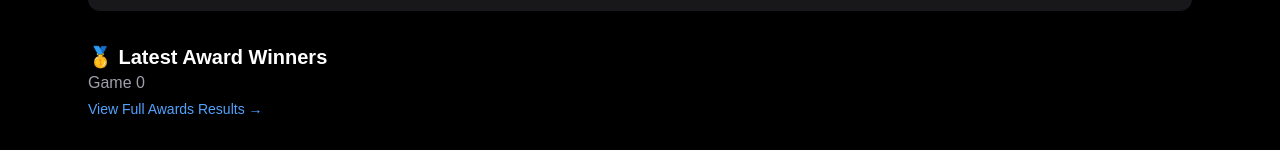
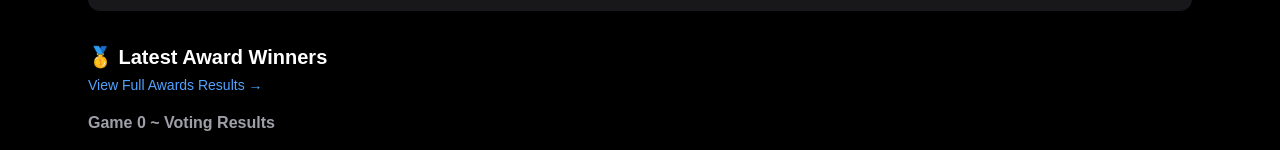
Before and after one commit to 1weihertfamily-droid/jcu-soccer-fantasy, a Next.js app: page / in a window 1280 px wide. Shown: the part 600-750 px from the top of the page. Built offline with nearby package versions, Linux system fonts and the light colour scheme; no server answers; the database is empty.

Commit message:
Changed Award Game

```diff
--- a/app/page.tsx
+++ b/app/page.tsx
@@ -47,12 +47,15 @@ export default async function Home() {
 
 const { data: votingGame } = await supabase
   .from("games")
-  .select("id")
+  .select("id, name")
   .eq("voting_open", true)
   .single();
 
 const latestGameId =
   votingGame?.id ?? 0;
+
+const latestGameName =
+  votingGame?.name ?? `Game ${latestGameId}`;
 
 const { data: ballots } = await supabase
   .from("ballots")
@@ -210,13 +213,14 @@ const defenseWinners =
       🥇 Latest Award Winners
     </h2>
 
-    <p className="text-zinc-400">
-      Game {latestGameId}
-    </p>
-
     <p className="text-sm text-blue-400 mt-1">
       View Full Awards Results →
     </p>
+
+     <p className="text-zinc-400 mt-4 font-bold">
+      {latestGameName} ~ Voting Results
+    </p>
+
   </div>
 
   <div className="grid md:grid-cols-3 gap-4 mt-8 cursor-pointer">
```
